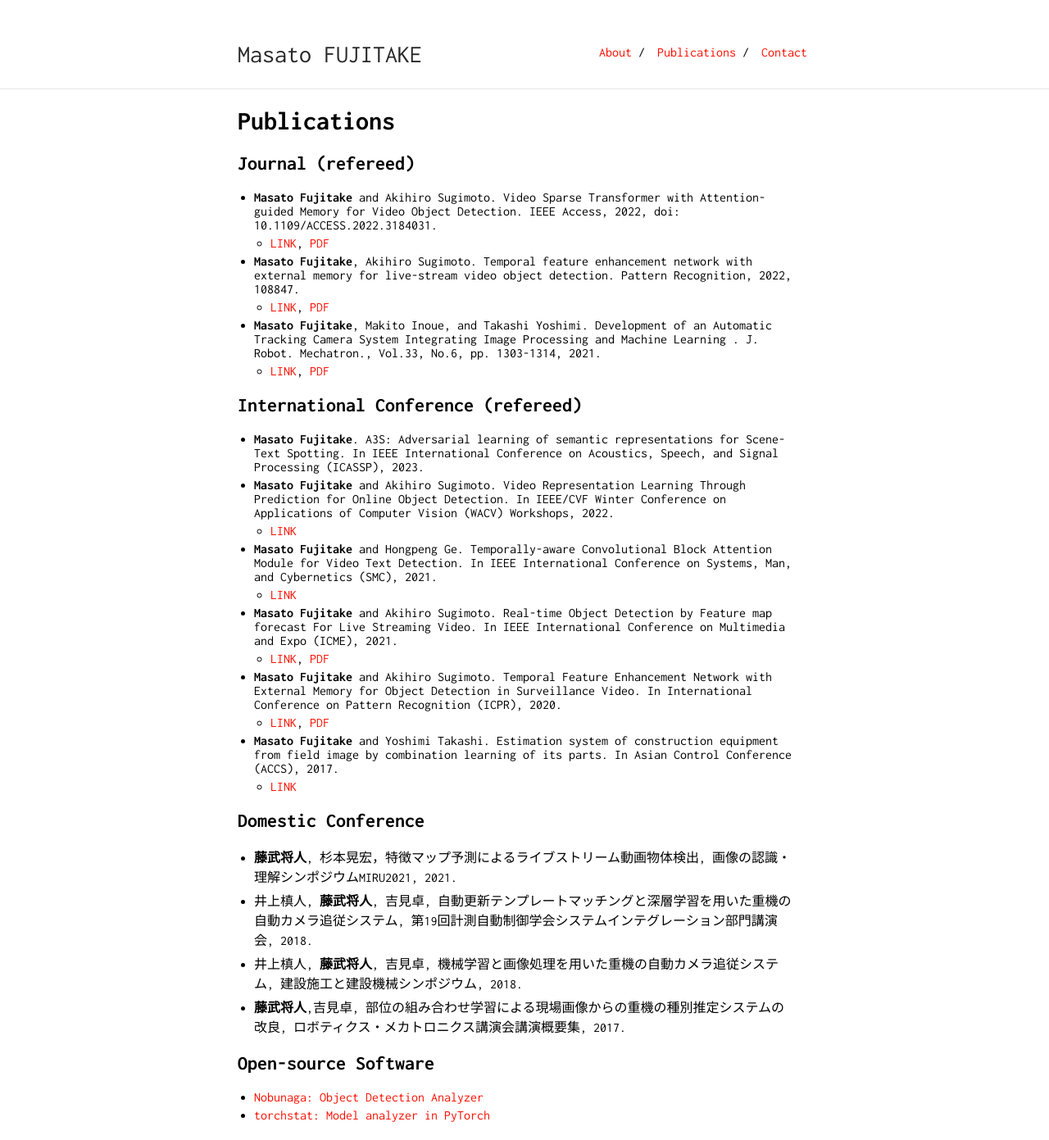
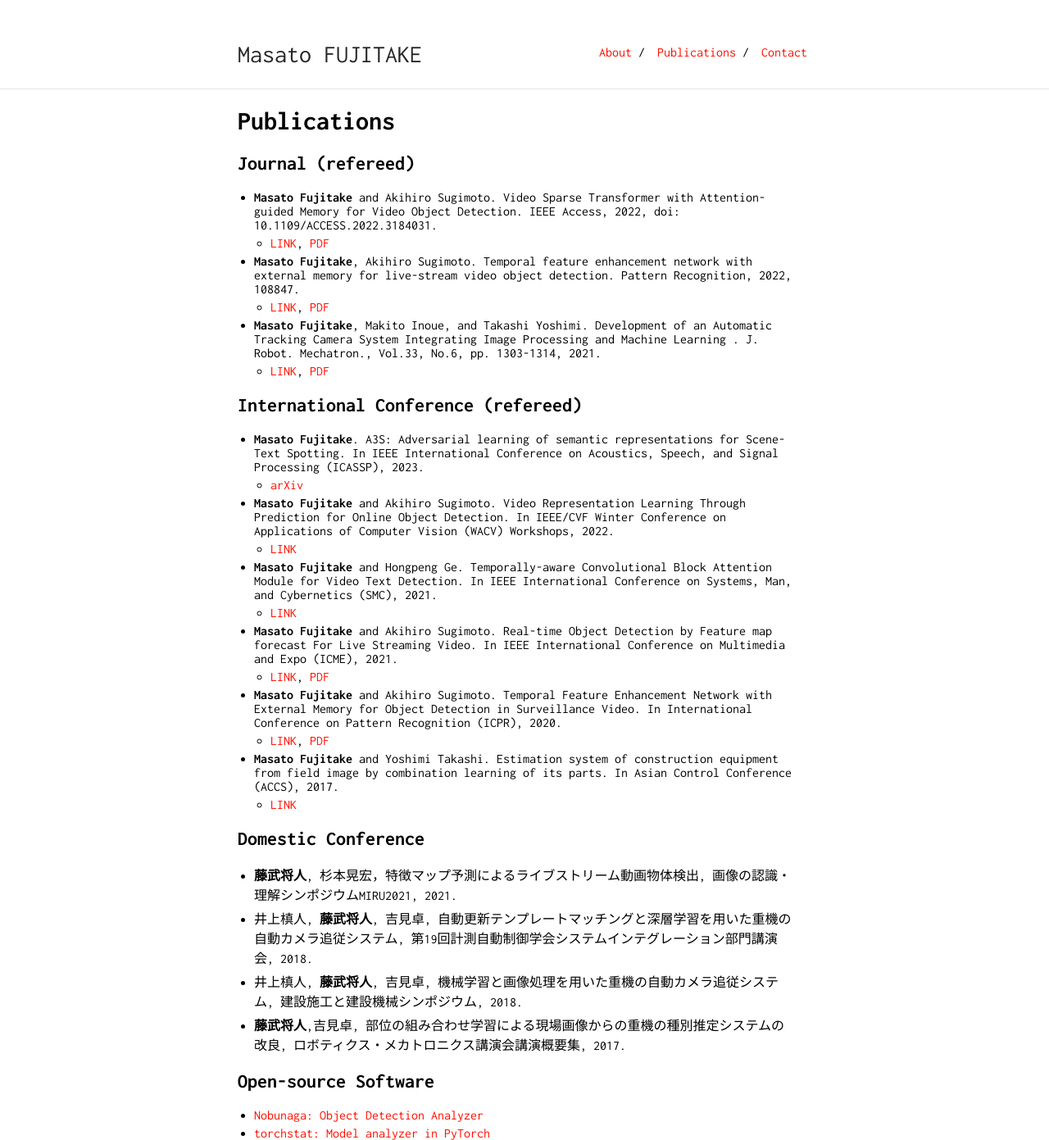
Before and after one commit to Swall0w/Swall0w.github.io, a Jekyll site: the page built from publications.md, in a window 1280 px wide. Shown: the whole page at 82% size. Built offline with Jekyll 4.4.1, drawn with Linux system fonts in a browser that asks for light colours; our own code applies the rules of GitHub Pages for plain Markdown files; before the commit the page ends 1369 px from its top, so only the background shows below that.

Commit message:
Update publications.md

```diff
--- a/publications.md
+++ b/publications.md
@@ -15,6 +15,7 @@ layout: default
 
 ## International Conference (refereed)
 - **Masato Fujitake**. A3S: Adversarial learning of semantic representations for Scene-Text Spotting. In IEEE International Conference on Acoustics, Speech, and Signal Processing (ICASSP), 2023.
+  -  [arXiv](https://arxiv.org/abs/2302.10641)
 - **Masato Fujitake** and Akihiro Sugimoto. Video Representation Learning Through Prediction for Online Object Detection. In  IEEE/CVF Winter Conference on Applications of Computer Vision (WACV) Workshops, 2022.
   - [LINK](https://openaccess.thecvf.com/content/WACV2022W/RWS/html/Fujitake_Video_Representation_Learning_Through_Prediction_for_Online_Object_Detection_WACVW_2022_paper.html)
 - **Masato Fujitake** and Hongpeng Ge. Temporally-aware Convolutional Block Attention Module for Video Text Detection. In IEEE International Conference on Systems, Man, and Cybernetics (SMC), 2021.
```
